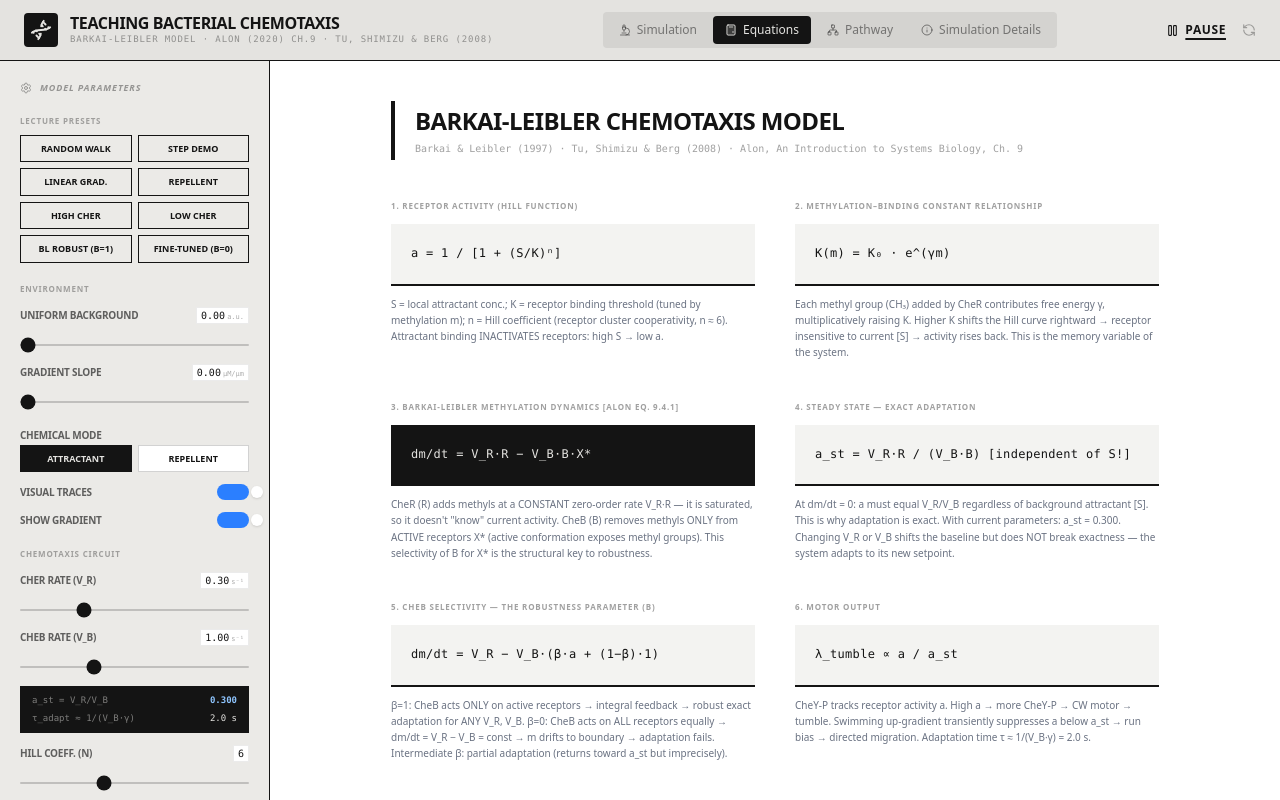
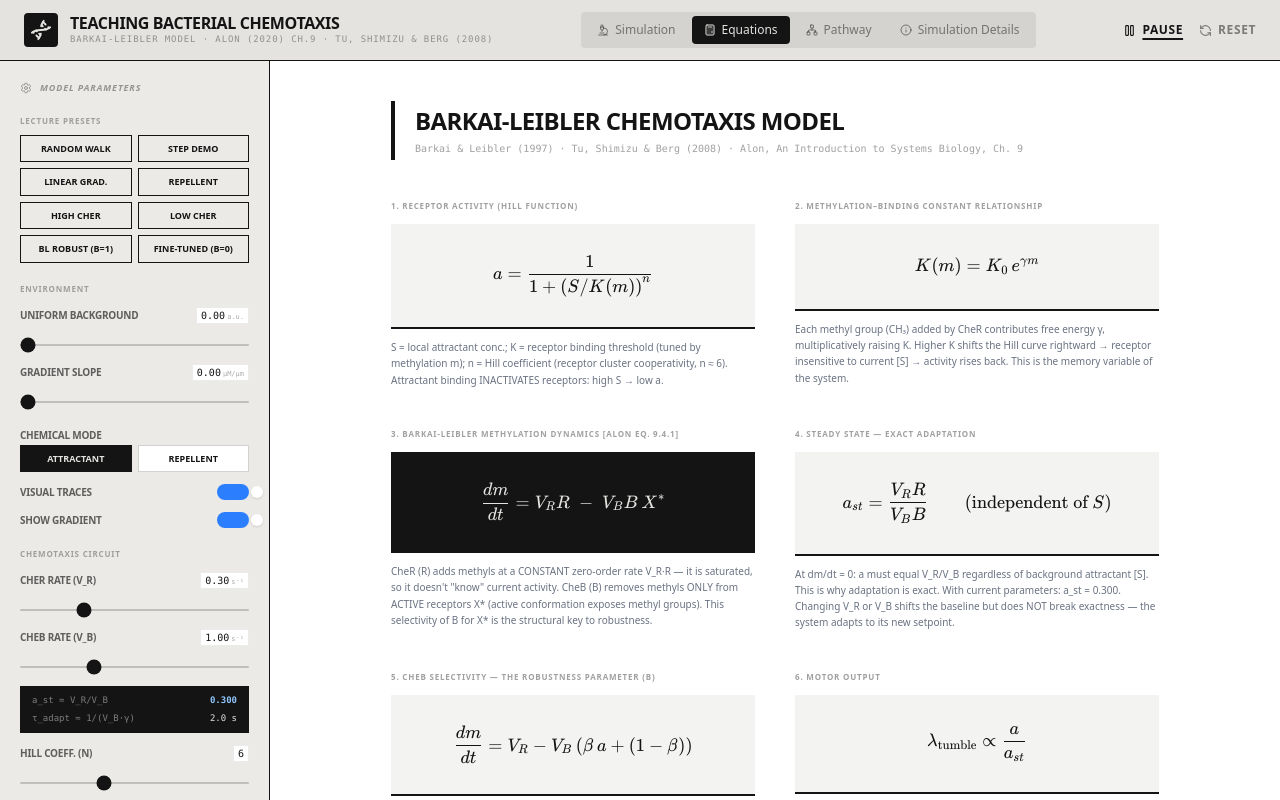
Before and after one commit to Granada-Lab/chemotaxis, a React (Vite) app: page / in a window 1280 px wide. Both pictures are taken after a click on the button "Equations". Built offline with nearby package versions, Linux system fonts and the light colour scheme.

Commit message:
v1.1: typeset equations with KaTeX, add implemented tumble-rate equation, redraw canvas after tab switch, full reset button

```diff
--- a/metadata.json
+++ b/metadata.json
@@ -1,7 +1,7 @@
 {
   "name": "Teaching Bacterial Chemotaxis",
   "description": "Interactive lecture simulator for E. coli chemotaxis — signal transduction, run-and-tumble dynamics, and exact adaptation (Tu, Shimizu & Berg 2008). Designed for teaching.",
-  "version": "1.0.0",
+  "version": "1.1.0",
   "requestFramePermissions": [],
   "majorCapabilities": []
 }
--- a/package.json
+++ b/package.json
@@ -1,7 +1,7 @@
 {
   "name": "bacterial-chemotaxis-simulator",
   "private": true,
-  "version": "1.0.0",
+  "version": "1.1.0",
   "type": "module",
   "scripts": {
     "dev": "vite --port=3000 --host=0.0.0.0",
@@ -13,6 +13,7 @@
   "dependencies": {
     "@tailwindcss/vite": "^4.1.14",
     "@vitejs/plugin-react": "^5.0.4",
+    "katex": "^0.16.22",
     "lucide-react": "^0.546.0",
     "motion": "^12.23.24",
     "react": "^19.0.1",
@@ -21,6 +22,7 @@
     "vite": "^6.2.3"
   },
   "devDependencies": {
+    "@types/katex": "^0.16.8",
     "@types/node": "^22.14.0",
     "@types/react": "^19.2.14",
     "@types/react-dom": "^19.2.3",
--- a/src/components/Dashboard.tsx
+++ b/src/components/Dashboard.tsx
@@ -6,6 +6,8 @@ import {
 import { useChemotaxisModel } from '../hooks/useChemotaxisModel';
 import { INITIAL_PARAMS, SimulationParams, M_MAX, GAMMA } from '../types';
 import { LineChart, Line, YAxis, ResponsiveContainer, ReferenceLine } from 'recharts';
+import katex from 'katex';
+import 'katex/dist/katex.min.css';
 
 const SIM_W = 800;
 const SIM_H = 400;
@@ -26,6 +28,16 @@ export default function Dashboard() {
   paramsRef.current = params;
 
   useEffect(() => { selectedIdRef.current = selectedId; }, [selectedId, selectedIdRef]);
+
+  // Full reset: restore initial parameters, clear source and selection, then re-create the cells
+  // in an effect so the model sees the restored parameters
+  const [resetToken, setResetToken] = useState(0);
+  const resetAll = useCallback(() => {
+    setParams(INITIAL_PARAMS);
+    setSelectedId(null);
+    setResetToken(t => t + 1);
+  }, []);
+  useEffect(() => { if (resetToken > 0) reset(); }, [resetToken, reset]);
 
   const selected = useMemo(
     () => bacteria.find(b => b.id === selectedId) ?? bacteria[0],
@@ -169,7 +181,7 @@ export default function Dashboard() {
 
     render();
     return () => cancelAnimationFrame(rafId);
-  }, [bacteriaRef, isPlaying, selectedIdRef]);
+  }, [bacteriaRef, isPlaying, selectedIdRef, activeTab]);
 
   // Derived display values
   const a_st = params.cheRRate / params.cheBRate;
@@ -228,8 +240,8 @@ export default function Dashboard() {
             {isPlaying ? <Pause size={13} /> : <Play size={13} />}
             {isPlaying ? 'Pause' : 'Resume'}
           </button>
-          <button onClick={reset} title="Reset bacteria" className="opacity-35 hover:opacity-100 transition-opacity">
-            <RefreshCcw size={14} />
+          <button onClick={resetAll} title="Reset simulation and parameters" className="flex items-center gap-1.5 text-xs font-bold uppercase tracking-wider opacity-50 hover:opacity-100 transition-opacity">
+            <RefreshCcw size={13} />Reset
           </button>
         </div>
       </header>
@@ -511,7 +523,7 @@ export default function Dashboard() {
                     <span className="text-orange-700 font-bold">TUMBLE (CW)</span>
                   </span>
                   <span className="border-l-2 border-black/40 pl-4 text-[9.6px] font-black uppercase tracking-[0.18em] text-black/85">
-                    Adrián E. Granada | Version 1.0
+                    Adrián E. Granada | Version 1.1
                   </span>
                 </div>
               </div>
@@ -603,34 +615,39 @@ function EquationView({ a_st, tau }: { a_st: number; tau: number }) {
   const equations = [
     {
       num: '1', title: 'Receptor Activity (Hill Function)',
-      eq: 'a  =  1 / [1 + (S/K)ⁿ]',
+      eq: String.raw`a = \frac{1}{1 + \left( S / K(m) \right)^{n}}`,
       note: 'S = local attractant conc.; K = receptor binding threshold (tuned by methylation m); n = Hill coefficient (receptor cluster cooperativity, n ≈ 6). Attractant binding INACTIVATES receptors: high S → low a.',
     },
     {
       num: '2', title: 'Methylation–Binding Constant Relationship',
-      eq: 'K(m)  =  K₀ · e^(γm)',
+      eq: String.raw`K(m) = K_0 \, e^{\gamma m}`,
       note: 'Each methyl group (CH₃) added by CheR contributes free energy γ, multiplicatively raising K. Higher K shifts the Hill curve rightward → receptor insensitive to current [S] → activity rises back. This is the memory variable of the system.',
     },
     {
       num: '3', title: 'Barkai-Leibler Methylation Dynamics  [Alon eq. 9.4.1]',
-      eq: 'dm/dt  =  V_R·R  −  V_B·B·X*',
+      eq: String.raw`\frac{dm}{dt} = V_R R \;-\; V_B B \, X^{*}`,
       dark: true,
       note: 'CheR (R) adds methyls at a CONSTANT zero-order rate V_R·R — it is saturated, so it doesn\'t "know" current activity. CheB (B) removes methyls ONLY from ACTIVE receptors X* (active conformation exposes methyl groups). This selectivity of B for X* is the structural key to robustness.',
     },
     {
       num: '4', title: 'Steady State — Exact Adaptation',
-      eq: 'a_st  =  V_R·R / (V_B·B)  [independent of S!]',
+      eq: String.raw`a_{st} = \frac{V_R R}{V_B B} \qquad \text{(independent of } S\text{)}`,
       note: `At dm/dt = 0: a must equal V_R/V_B regardless of background attractant [S]. This is why adaptation is exact. With current parameters: a_st = ${a_st.toFixed(3)}. Changing V_R or V_B shifts the baseline but does NOT break exactness — the system adapts to its new setpoint.`,
     },
     {
       num: '5', title: 'CheB Selectivity — The Robustness Parameter (β)',
-      eq: 'dm/dt  =  V_R  −  V_B·(β·a + (1−β)·1)',
+      eq: String.raw`\frac{dm}{dt} = V_R - V_B \left( \beta\, a + (1-\beta) \right)`,
       note: 'β=1: CheB acts ONLY on active receptors → integral feedback → robust exact adaptation for ANY V_R, V_B. β=0: CheB acts on ALL receptors equally → dm/dt = V_R − V_B = const → m drifts to boundary → adaptation fails. Intermediate β: partial adaptation (returns toward a_st but imprecisely).',
     },
     {
       num: '6', title: 'Motor Output',
-      eq: 'λ_tumble  ∝  a / a_st',
+      eq: String.raw`\lambda_{\text{tumble}} \propto \frac{a}{a_{st}}`,
       note: `CheY-P tracks receptor activity a. High a → more CheY-P → CW motor → tumble. Swimming up-gradient transiently suppresses a below a_st → run bias → directed migration. Adaptation time τ ≈ 1/(V_B·γ) = ${tau.toFixed(1)} s.`,
+    },
+    {
+      num: '7', title: 'Tumble Rate As Implemented (Teaching Simplification)',
+      eq: String.raw`\lambda = \max\!\left(0.02,\; \frac{a}{a_{st}}\, g\right), \quad g = \max\!\left(0.04,\; 1 - 4.5\,\sigma \frac{\dot S}{S + 0.5}\right)`,
+      note: 'In the simulation the motor rate a/a_st is multiplied by a temporal-sensing factor g: a rising signal (Ṡ > 0) suppresses tumbles directly. σ = +1 for an attractant and −1 for a repellent. This shortcut makes chemotaxis visible on lecture timescales; in the full model of Tu, Shimizu & Berg (2008) the run bias arises from receptor activity alone.',
     },
   ] as { num: string; title: string; eq: string; note: string; dark?: boolean }[];
 
@@ -648,10 +665,10 @@ function EquationView({ a_st, tau }: { a_st: number; tau: number }) {
           {equations.map(({ num, title, eq, note, dark }) => (
             <div key={num}>
               <h3 className="text-[8px] font-bold uppercase tracking-widest opacity-40 mb-3">{num}. {title}</h3>
-              <div className={`p-5 font-mono text-[12px] border-b-2 border-[#141414] tracking-wide leading-relaxed ${
+              <div className={`px-5 py-4 text-[15px] border-b-2 border-[#141414] overflow-x-auto ${
                 dark ? 'bg-[#141414] text-[#E4E3E0]' : 'bg-[#f3f3f1]'
               }`}>
-                {eq}
+                <Tex tex={eq} />
               </div>
               <p className="text-[10px] text-gray-500 mt-2.5 leading-relaxed">{note}</p>
             </div>
@@ -675,6 +692,14 @@ function EquationView({ a_st, tau }: { a_st: number; tau: number }) {
       </div>
     </div>
   );
+}
+
+function Tex({ tex }: { tex: string }) {
+  const html = useMemo(
+    () => katex.renderToString(tex, { displayMode: true, throwOnError: false }),
+    [tex],
+  );
+  return <div dangerouslySetInnerHTML={{ __html: html }} />;
 }
 
 // ─── Pathway View ─────────────────────────────────────────────────────────────
```
Also changed, not shown: 2 other files (tests, documents, lock files or other folders).
